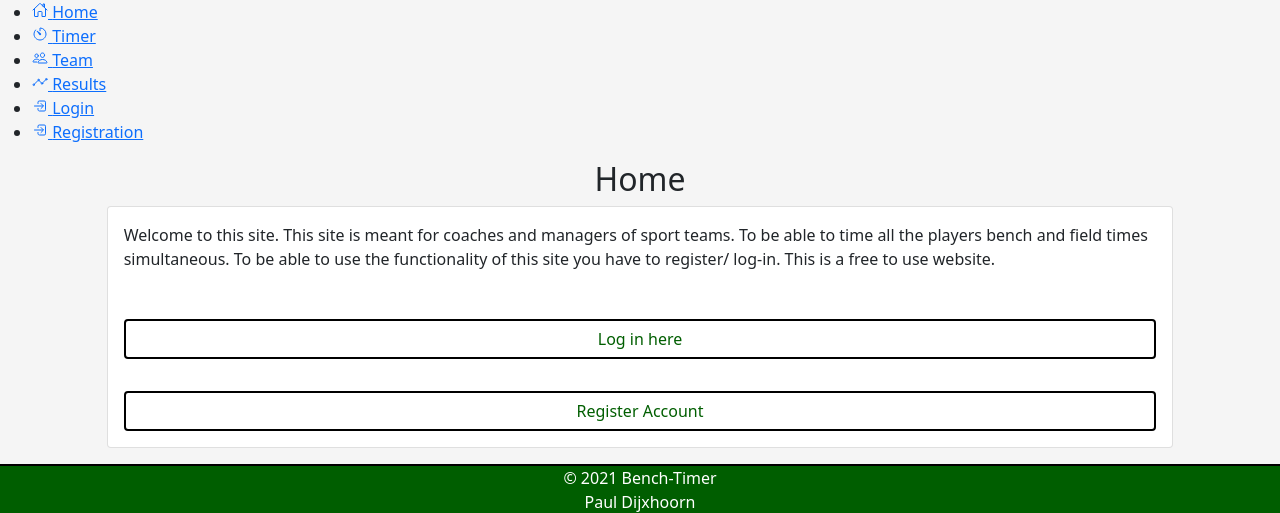
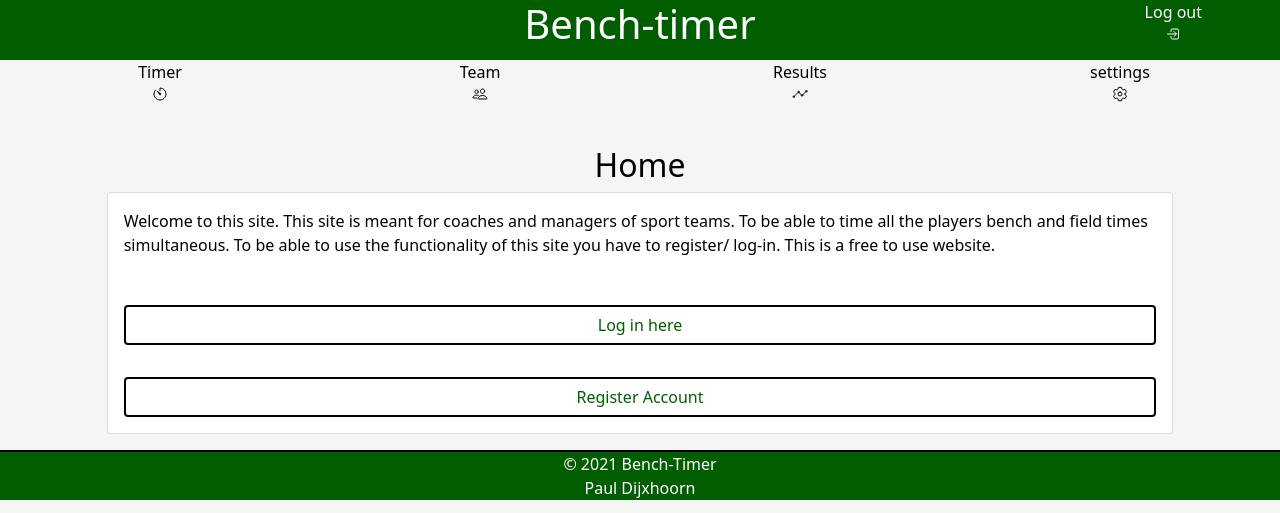
Before and after one commit to pjdijxhoorn/Bench-Timer, a Flask app: page / in a window 1280 px wide. Shown: the top 513 px of the page. Run offline with Flask 2, Linux system fonts and the light colour scheme; the visitor is signed in with stand-in values (Sample User, id 1); data that the repository does not hold is empty; some libraries are stand-ins or nearby versions.

Commit message:
added all links and templates and improved navbar

```diff
--- a/app.py
+++ b/app.py
@@ -92,7 +92,28 @@ def login():
 
     return render_template("login.html")
 
+@app.route("/timer")
+def timer():
+    return render_template("timer.html")
 
+@app.route("/team")
+def team():
+    return render_template("team.html")
+
+@app.route("/results")
+def results():
+    return render_template("results.html")
+
+@app.route("/settings")
+def settings():
+    return render_template("settings.html")
+
+
+@app.route("/logout")
+def logout():
+    flash("You have been logged out")
+    session.pop("user")
+    return redirect(url_for("login"))
 
 
 if __name__ == "__main__":
--- a/static/css/style.css
+++ b/static/css/style.css
@@ -16,8 +16,72 @@ body {
 }
 
 /*----------Colours*/
+.text-black {
+    color: black;
+}
+
+/*----------nav-bar*/
 
 
+.home-bar {
+    background: rgb(0, 94, 0);
+    color: white;
+    margin-bottom: 0px;
+    height: 60px;
+    z-index: 1;
+}
+
+.home-bar a {
+    text-decoration: none;
+    color: white;
+}
+
+.login {
+    position: relative;
+    height: 60px;
+}
+
+.login a {
+    position: relative;
+    display: flex;
+    align-items: center;
+    flex-direction: column;
+    justify-content: end;
+    width: 100%;
+    text-align: center;
+    text-decoration: none;
+    color: white;
+}
+
+.navigation {}
+
+.navigation ul {
+    list-style: none;
+    display: flex;
+    width: 100%;
+    padding: 0px;
+    z-index: 1;
+}
+
+.navigation ul li {
+    position: relative;
+    list-style-type: none;
+    height: 70px;
+    width: 25%;
+}
+
+.navigation ul li a {
+    position: relative;
+    display: flex;
+    justify-content: center;
+    align-items: center;
+    flex-direction: column;
+    width: 100%;
+    text-align: center;
+    text-decoration: none;
+    color: black;
+
+}
 
 /*----------forms*/
 .form-block {
--- a/templates/base.html
+++ b/templates/base.html
@@ -23,56 +23,75 @@
 </head>
 
 <body>
+    <div class="home-bar row g-0">
+        <div class="col-2"></div>
+        <div class="col-8">
+            <a href="{{ url_for('home') }}">
+                <h1 class="text-center">Bench-timer</h1>
+            </a>
+        </div>
+        {% if session.user %}
+        <div class="col-2  text-end login">
+            <a href="{{ url_for('logout') }}">
+
+                <span class="text">Log out</span>
+                <span class="icon">
+                    <ion-icon name="log-in-outline"></ion-icon>
+                </span>
+            </a>
+        </div>
+        {% else %}
+        <div class="col-2 text-end login">
+            <a href="{{ url_for('login') }}">
+
+                <span class="text">Login</span>
+                <span class="icon">
+                    <ion-icon name="log-in-outline"></ion-icon>
+                </span>
+            </a>
+        </div>
+    </div>
+    {% endif %}
+    </div>
     <div class="navigation">
-        <ul>
+        <ul class="">
             <li>
-                <a href="{{ url_for('home') }}">
+                <a href="{{ url_for('timer') }}">
+
+                    <span class="text">Timer</span>
                     <span class="icon">
-                        <ion-icon name="home-outline"></ion-icon>
+                        <ion-icon name="timer-outline"></ion-icon>
                     </span>
-                    <span class="text">Home</span>
                 </a>
             </li>
             <li>
-                <a href="#">
+                <a href="{{ url_for('team') }}">
+
+                    <span class="text">Team</span>
                     <span class="icon">
-                        <ion-icon name="timer-outline"></ion-icon>
+                        <ion-icon name="people-outline"></ion-icon>
                     </span>
-                    <span class="text">Timer</span>
                 </a>
             </li>
             <li>
-                <a href="#">
+                <a href="{{ url_for('results') }}">
+
+                    <span class="text">Results</span>
                     <span class="icon">
-                        <ion-icon name="people-outline"></ion-icon>
+                        <ion-icon name="analytics-outline"></ion-icon>
                     </span>
-                    <span class="text">Team</span>
                 </a>
             </li>
             <li>
-                <a href="#">
+                <a href="{{ url_for('settings') }}">
+
+                    <span class="text">settings</span>
                     <span class="icon">
-                        <ion-icon name="analytics-outline"></ion-icon>
+                        <ion-icon name="settings-outline"></ion-icon>
                     </span>
-                    <span class="text">Results</span>
                 </a>
             </li>
-            <li>
-                <a href="{{ url_for('login') }}">
-                    <span class="icon">
-                        <ion-icon name="log-in-outline"></ion-icon>
-                    </span>
-                    <span class="text">Login</span>
-                </a>
-            </li>
-            <li>
-                <a href="{{ url_for('register') }}">
-                    <span class="icon">
-                        <ion-icon name="log-in-outline"></ion-icon>
-                    </span>
-                    <span class="text">Registration</span>
-                </a>
-            </li>
+
         </ul>
 
     </div>
--- a/templates/home.html
+++ b/templates/home.html
@@ -1,10 +1,10 @@
 {% extends "base.html"%}
 {% block content %}
 
-<h2 class="text-center">Home</h2>
+<h2 class="text-center text-black">Home</h2>
 
 <div class="card col-10 offset-1">
-    <p class="main-explanation p-3">
+    <p class="main-explanation p-3 text-black">
         Welcome to this site. This site is meant for coaches and managers of sport teams.
         To be able to time all the players bench and field times simultaneous.
         To be able to use the functionality of this site you have to register/ log-in.
```
Also changed, not shown: templates/results.html (added, +9 -0 lines), templates/settings.html (added, +9 -0 lines), templates/team.html (added, +9 -0 lines), templates/timer.html (added, +9 -0 lines).
